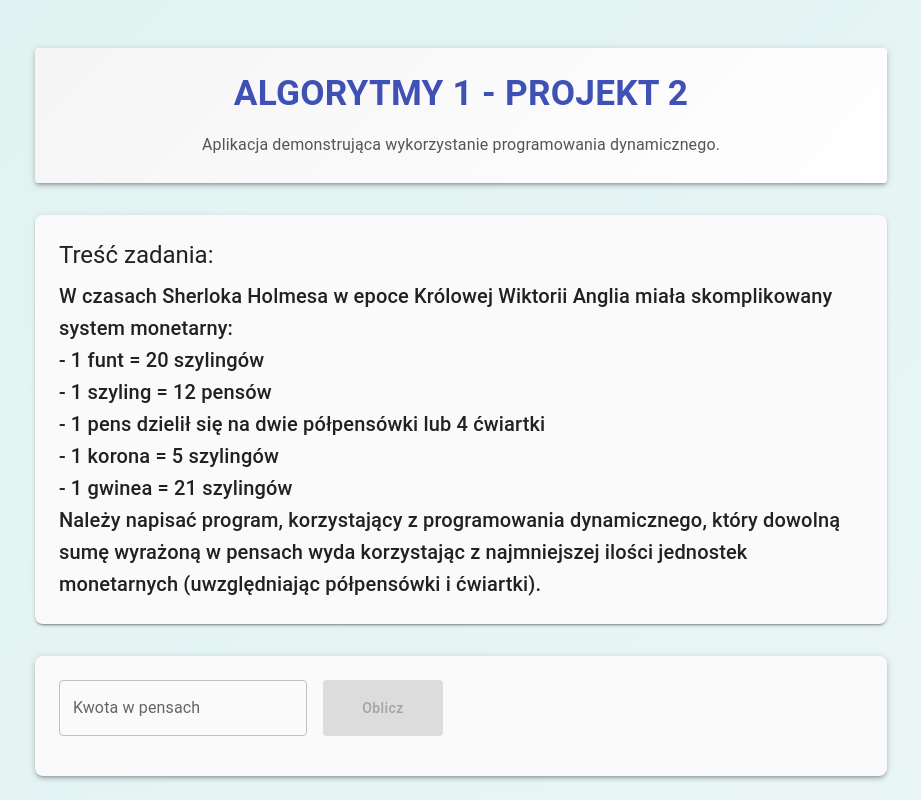
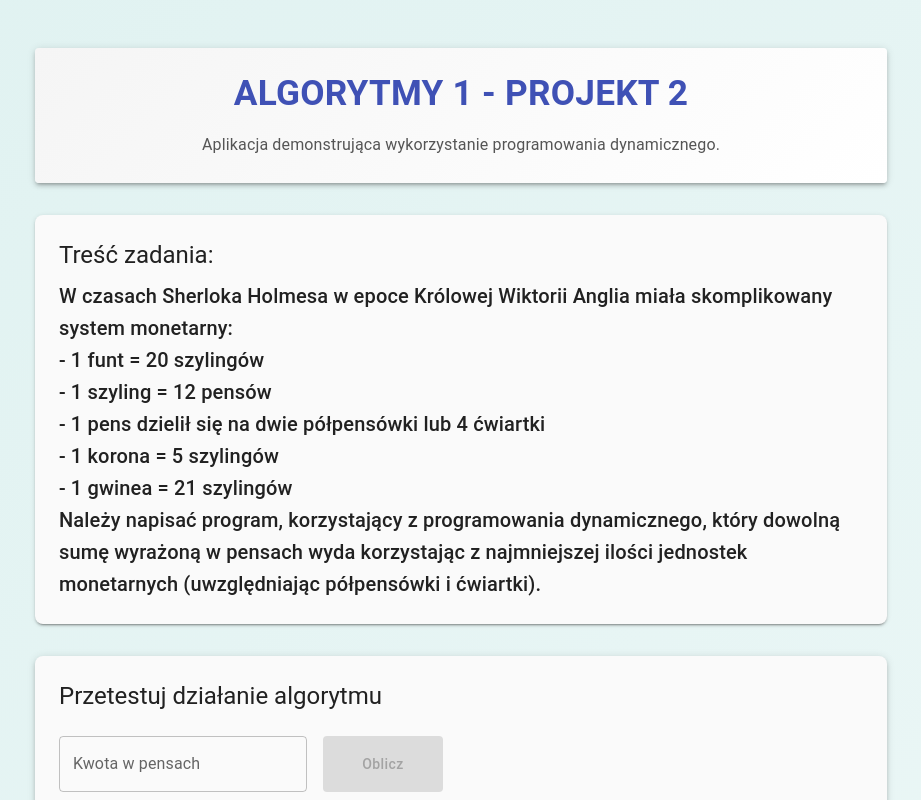
Before and after one commit to urban1991/algorytmy_projekt2, a Next.js app: page / in a window 1280 px wide. Shown: the top 800 px of the page, without its empty margins (179-1100 px from the left). Built offline with nearby package versions, Linux system fonts and the light colour scheme.

Commit message:
imp: add headline to InputForm.tsx

```diff
--- a/components/InputForm.tsx
+++ b/components/InputForm.tsx
@@ -1,5 +1,5 @@
 import React from "react";
-import { Box, Button, TextField } from "@mui/material";
+import { Box, Button, TextField, Typography } from "@mui/material";
 
 type InputFormProps = {
   inputValue: string;
@@ -24,6 +24,10 @@ function InputForm({
       alignItems="center"
       sx={{ flexWrap: "wrap" }}
     >
+      <Typography variant="h5" gutterBottom width="100%">
+        Przetestuj działanie algorytmu
+      </Typography>
+
       <TextField
         label="Kwota w pensach"
         variant="outlined"
```
